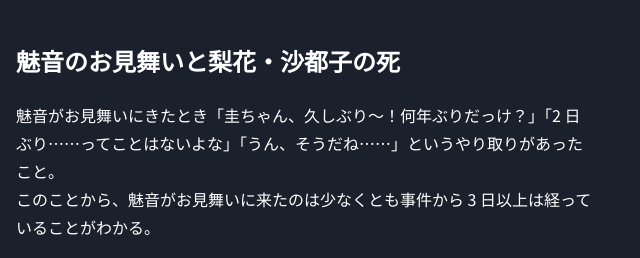
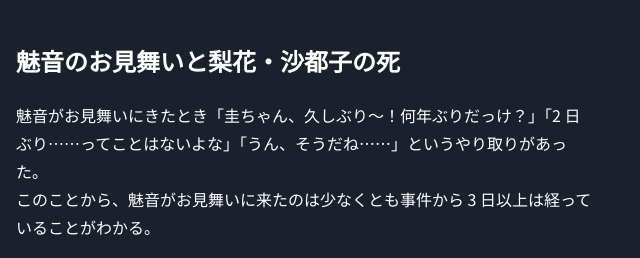
Before and after one commit to itigoore01/itigoore01-blog, a Gatsby site: page /higurashi-gou-miscellaneous-notes-onidamashi-ep-4/ in a window 1280 px wide. Shown: the part 3845-4103 px from the top of the page, 0-640 px from the left. Built offline with nearby package versions, Linux system fonts and the light colour scheme; Gatsby itself is replaced by a stand-in of ours; a small style sheet from the web is missing.

Commit message:
Update index.md

```diff
--- a/content/blog/higurashi-gou-miscellaneous-notes-onidamashi-ep-4/index.md
+++ b/content/blog/higurashi-gou-miscellaneous-notes-onidamashi-ep-4/index.md
@@ -94,7 +94,7 @@ image: ./og-image.jpg
 
 ## 魅音のお見舞いと梨花・沙都子の死
 
-魅音がお見舞いにきたとき「圭ちゃん、久しぶり〜！何年ぶりだっけ？」「2 日ぶり……ってことはないよな」「うん、そうだね……」というやり取りがあったこと。
+魅音がお見舞いにきたとき「圭ちゃん、久しぶり〜！何年ぶりだっけ？」「2 日ぶり……ってことはないよな」「うん、そうだね……」というやり取りがあった。
 このことから、魅音がお見舞いに来たのは少なくとも事件から 3 日以上は経っていることがわかる。
 
 圭一・レナの事件翌日に、梨花・沙都子が死亡しているのが発見されたので、魅音がお見舞いに来たのは梨花の死亡から 2 日以上経っている。
```
